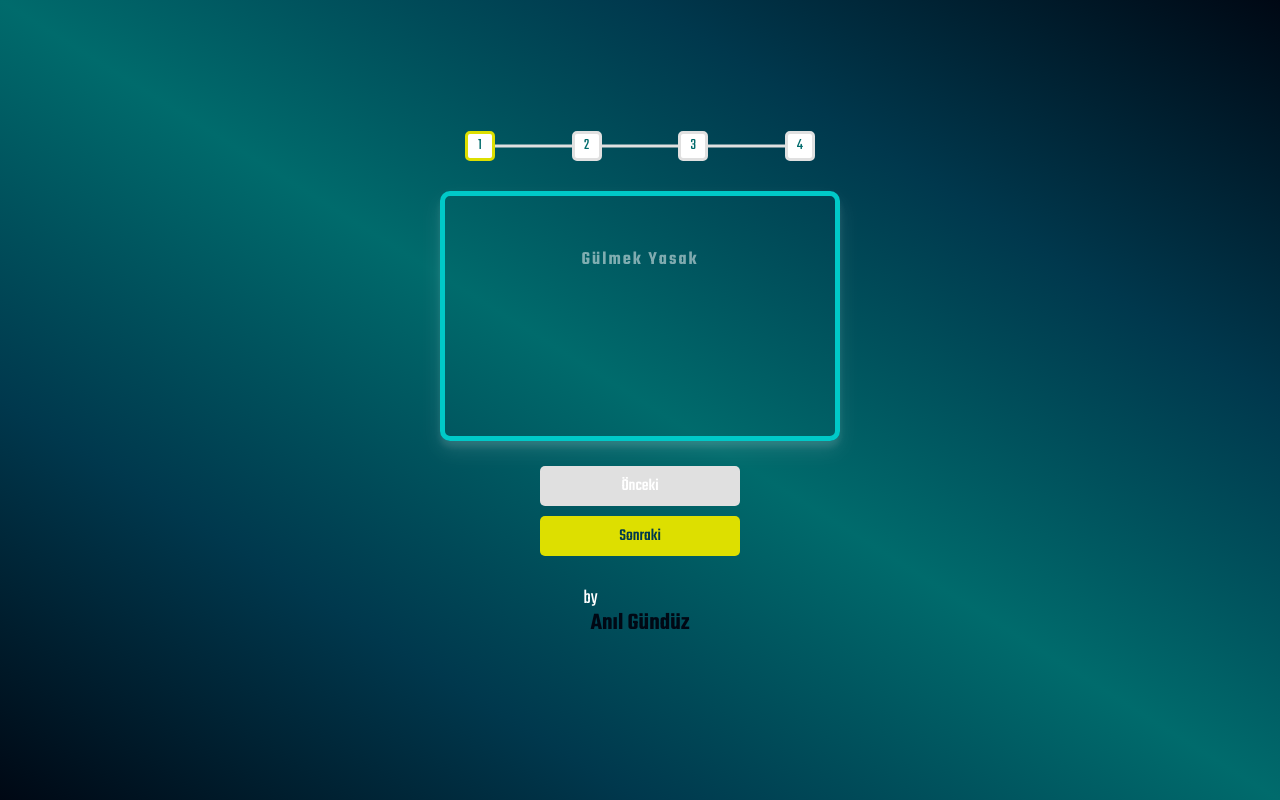
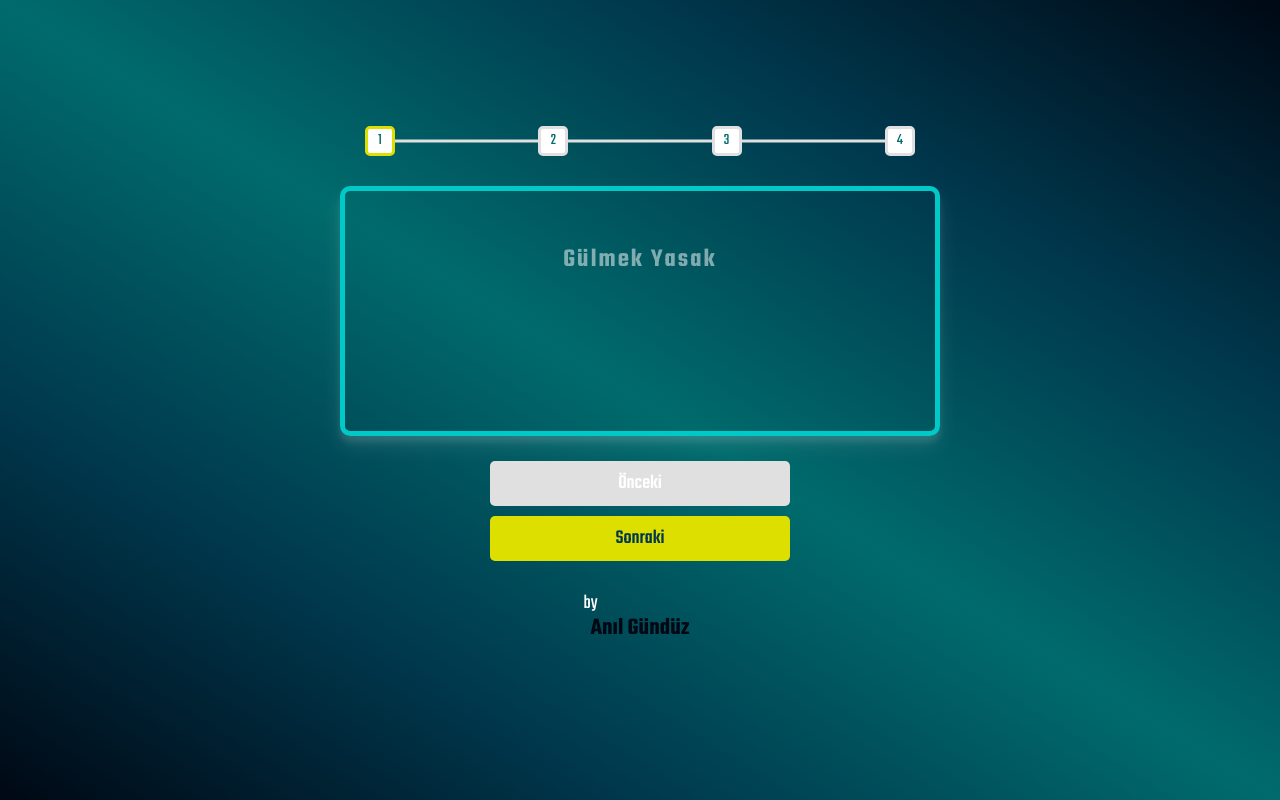
Before and after one commit to agunduuz/stepbystep-jokes, a plain HTML site: page index.html in a window 1280 px wide. Drawn offline with Linux system fonts and the light colour scheme; no server answers.

Commit message:
Update style.css

```diff
--- a/style.css
+++ b/style.css
@@ -52,7 +52,7 @@ body h2 p {
   position: relative;
   margin-bottom: 30px;
   max-width: 100%;
-  width: 350px;
+  width: 550px;
 }
 .progress-container::before {
   content: '';
@@ -103,7 +103,7 @@ body h2 p {
   margin: 5px;
   font-weight: 500;
   font-family: inherit;
-  font-size: 17px;
+  font-size: 20px;
   width: 50%;
 }
 .btn:active {
@@ -126,7 +126,7 @@ body h2 p {
   padding: 50px 20px;
   text-align: center;
   max-width: 100%;
-  width: 400px;
+  width: 600px;
   height: 250px;
   margin-bottom: 20px;
 }
@@ -134,10 +134,11 @@ h3 {
   margin: 0;
   opacity: 0.5;
   color: #fff;
+  font-size: 26px;
   letter-spacing: 2px;
 }
 .joke {
-  font-size: 20px;
+  font-size: 24px;
   letter-spacing: 1px;
   line-height: 40px;
   margin: 0px auto;
@@ -157,5 +158,6 @@ h3 {
   }
   .jokeBox {
     width: 300px;
+    height: 50%;
   }
 }
```
